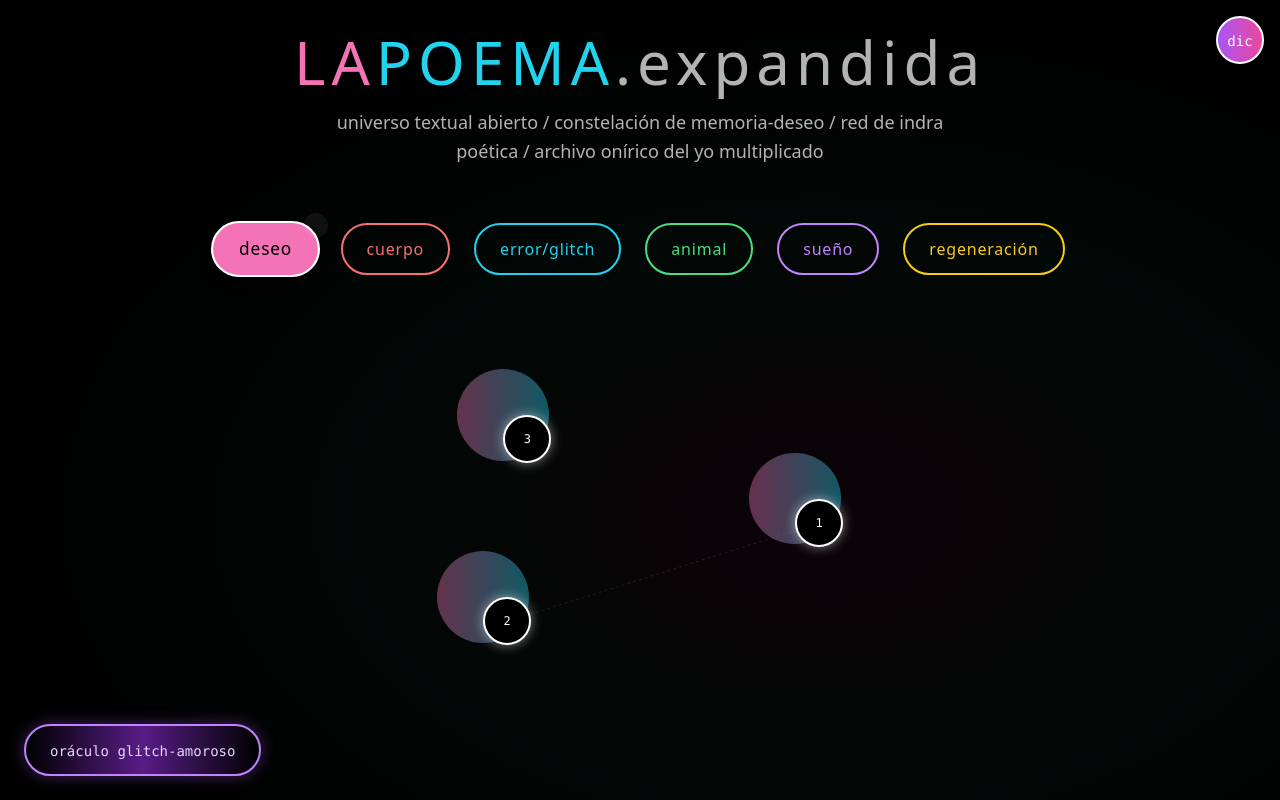
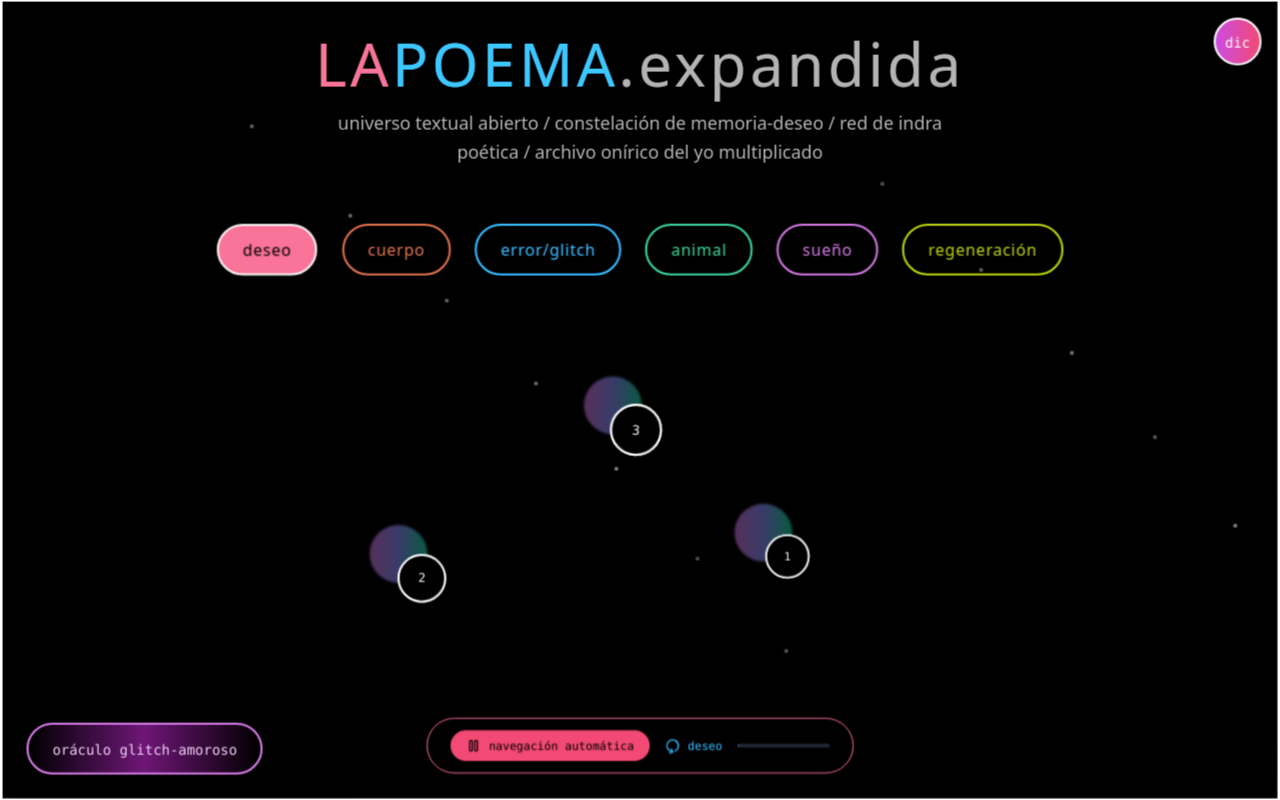
Before and after one commit to SapicaSar/glitch-dream-aleph-flow, a React (Vite) app: page / in a window 1280 px wide. Built offline with nearby package versions, Linux system fonts and the light colour scheme.

Commit message:
Enhance poem navigation and interactivity
Implement infinite poem navigation and improve the interactive experience.

```diff
--- a/src/components/ConnectionWeb.tsx
+++ b/src/components/ConnectionWeb.tsx
@@ -1,7 +1,29 @@
 
 import React from 'react';
 
-export const ConnectionWeb = ({ fragments, positions, activeNode, pulseIntensity }) => {
+interface Fragment {
+  id: number;
+  text: string;
+  connections: number[];
+}
+
+interface ConnectionWebProps {
+  fragments: Fragment[];
+  positions: Record<number, { x: number; y: number }>;
+  activeNode: number | null;
+  pulseIntensity: number;
+  hoveredNode: number | null;
+  breathingPhase: number;
+}
+
+export const ConnectionWeb = ({
+  fragments,
+  positions,
+  activeNode,
+  pulseIntensity,
+  hoveredNode,
+  breathingPhase
+}: ConnectionWebProps) => {
   const renderConnections = () => {
     const lines = [];
 
@@ -15,6 +37,8 @@ export const ConnectionWeb = ({ fragments, positions, activeNode, pulseIntensity
 
         if (toPos && toFragment) {
           const isHighlighted = activeNode === fragment.id || activeNode === connectionId;
+          const isHovered = hoveredNode === fragment.id || hoveredNode === connectionId;
+          const intensity = isHighlighted ? 1 : isHovered ? 0.7 : 0.3;
 
           lines.push(
             <line
@@ -23,12 +47,14 @@ export const ConnectionWeb = ({ fragments, positions, activeNode, pulseIntensity
               y1={`${fromPos.y}%`}
               x2={`${toPos.x}%`}
               y2={`${toPos.y}%`}
-              stroke={isHighlighted ? '#ec4899' : '#ffffff40'}
-              strokeWidth={isHighlighted ? 2 : 1}
-              strokeDasharray={isHighlighted ? '5,3' : '2,4'}
+              stroke={isHighlighted ? '#ec4899' : isHovered ? '#06b6d4' : '#ffffff40'}
+              strokeWidth={isHighlighted ? 3 : isHovered ? 2 : 1}
+              strokeDasharray={isHighlighted ? '8,4' : isHovered ? '5,3' : '2,4'}
               className="transition-all duration-500"
               style={{
-                opacity: isHighlighted ? pulseIntensity : 0.3,
+                opacity: intensity * pulseIntensity,
+                filter: `drop-shadow(0 0 ${intensity * 5}px currentColor)`,
+                strokeDashoffset: Math.sin(breathingPhase) * 10,
               }}
             />
           );
@@ -42,15 +68,22 @@ export const ConnectionWeb = ({ fragments, positions, activeNode, pulseIntensity
   return (
     <svg className="absolute inset-0 w-full h-full pointer-events-none">
       <defs>
-        <filter id="glow">
+        <filter id="connectionGlow">
           <feGaussianBlur stdDeviation="3" result="coloredBlur"/>
           <feMerge>
             <feMergeNode in="coloredBlur"/>
             <feMergeNode in="SourceGraphic"/>
           </feMerge>
         </filter>
+        <filter id="pulseFilter">
+          <feGaussianBlur stdDeviation={Math.sin(breathingPhase) * 2 + 1} result="blur"/>
+          <feMerge>
+            <feMergeNode in="blur"/>
+            <feMergeNode in="SourceGraphic"/>
+          </feMerge>
+        </filter>
       </defs>
-      <g filter="url(#glow)">
+      <g filter="url(#connectionGlow)">
         {renderConnections()}
       </g>
     </svg>
--- a/src/components/ConstellationMap.tsx
+++ b/src/components/ConstellationMap.tsx
@@ -36,28 +36,45 @@ const poemFragments = {
   ]
 };
 
-export const ConstellationMap = ({ currentState, pulseIntensity, isGlitching }) => {
-  const [activeNode, setActiveNode] = useState(null);
-  const [nodePositions, setNodePositions] = useState({});
+interface ConstellationMapProps {
+  currentState: string;
+  pulseIntensity: number;
+  isGlitching: boolean;
+  mousePos: { x: number; y: number };
+  breathingPhase: number;
+}
+
+export const ConstellationMap = ({ currentState, pulseIntensity, isGlitching, mousePos, breathingPhase }: ConstellationMapProps) => {
+  const [activeNode, setActiveNode] = useState<number | null>(null);
+  const [nodePositions, setNodePositions] = useState<Record<number, { x: number; y: number }>>({});
+  const [hoveredNode, setHoveredNode] = useState<number | null>(null);
 
   useEffect(() => {
-    // Generar posiciones orgánicas para los nodos
-    const fragments = poemFragments[currentState] || [];
-    const positions = {};
+    // Generar posiciones orgánicas que respiran
+    const fragments = poemFragments[currentState as keyof typeof poemFragments] || [];
+    const positions: Record<number, { x: number; y: number }> = {};
 
     fragments.forEach((fragment, index) => {
-      const angle = (index / fragments.length) * 2 * Math.PI;
-      const radius = 200 + Math.sin(index * 1.3) * 100;
+      const angle = (index / fragments.length) * 2 * Math.PI + breathingPhase * 0.1;
+      const radius = 200 + Math.sin(index * 1.3) * 100 + Math.sin(breathingPhase) * 20;
+
+      // Respuesta sutil al cursor
+      const mouseInfluence = 0.1;
+      const distanceFromMouse = Math.sqrt(
+        Math.pow(mousePos.x - 50, 2) + Math.pow(mousePos.y - 50, 2)
+      );
+      const mouseEffect = Math.max(0, 50 - distanceFromMouse) * mouseInfluence;
+
       positions[fragment.id] = {
-        x: 50 + Math.cos(angle) * radius / 10,
-        y: 50 + Math.sin(angle) * radius / 10
+        x: 50 + Math.cos(angle) * (radius + mouseEffect) / 10,
+        y: 50 + Math.sin(angle) * (radius + mouseEffect) / 10
       };
     });
 
     setNodePositions(positions);
-  }, [currentState]);
+  }, [currentState, breathingPhase, mousePos]);
 
-  const currentFragments = poemFragments[currentState] || [];
+  const currentFragments = poemFragments[currentState as keyof typeof poemFragments] || [];
 
   return (
     <div className="relative w-full h-96 mx-auto max-w-4xl">
@@ -67,6 +84,8 @@ export const ConstellationMap = ({ currentState, pulseIntensity, isGlitching })
         positions={nodePositions}
         activeNode={activeNode}
         pulseIntensity={pulseIntensity}
+        hoveredNode={hoveredNode}
+        breathingPhase={breathingPhase}
       />
 
       {/* Nodos de poemas */}
@@ -76,17 +95,27 @@ export const ConstellationMap = ({ currentState, pulseIntensity, isGlitching })
           fragment={fragment}
           position={nodePositions[fragment.id]}
           isActive={activeNode === fragment.id}
+          isHovered={hoveredNode === fragment.id}
           onClick={() => setActiveNode(activeNode === fragment.id ? null : fragment.id)}
+          onHover={() => setHoveredNode(fragment.id)}
+          onLeave={() => setHoveredNode(null)}
           pulseIntensity={pulseIntensity}
           isGlitching={isGlitching}
+          breathingPhase={breathingPhase}
         />
       ))}
 
       {/* Panel de lectura expandida */}
       {activeNode && (
-        <div className="absolute top-full left-0 right-0 mt-8 p-6 bg-black bg-opacity-90 border border-pink-400 rounded-lg backdrop-blur-sm">
+        <div
+          className="absolute top-full left-0 right-0 mt-8 p-6 bg-black bg-opacity-90 border border-pink-400 rounded-lg backdrop-blur-sm transition-all duration-500"
+          style={{
+            transform: `scale(${1 + Math.sin(breathingPhase) * 0.02})`,
+            boxShadow: `0 0 ${pulseIntensity * 25}px rgba(255, 50, 150, 0.3)`
+          }}
+        >
           <div className="text-center">
-            <div className="text-2xl mb-4 leading-relaxed">
+            <div className="text-2xl mb-4 leading-relaxed animate-pulse">
               {currentFragments.find(f => f.id === activeNode)?.text}
             </div>
             <div className="text-sm opacity-70">
--- a/src/components/PoemNode.tsx
+++ b/src/components/PoemNode.tsx
@@ -1,57 +1,114 @@
 
 import React from 'react';
 
-export const PoemNode = ({ fragment, position, isActive, onClick, pulseIntensity, isGlitching }) => {
+interface Fragment {
+  id: number;
+  text: string;
+  connections: number[];
+}
+
+interface PoemNodeProps {
+  fragment: Fragment;
+  position: { x: number; y: number } | undefined;
+  isActive: boolean;
+  isHovered: boolean;
+  onClick: () => void;
+  onHover: () => void;
+  onLeave: () => void;
+  pulseIntensity: number;
+  isGlitching: boolean;
+  breathingPhase: number;
+}
+
+export const PoemNode = ({
+  fragment,
+  position,
+  isActive,
+  isHovered,
+  onClick,
+  onHover,
+  onLeave,
+  pulseIntensity,
+  isGlitching,
+  breathingPhase
+}: PoemNodeProps) => {
   if (!position) return null;
+
+  const nodeScale = isActive ? 1.4 : isHovered ? 1.2 : 1;
+  const auraSize = 60 + pulseIntensity * 40 + (isHovered ? 20 : 0);
 
   return (
     <div
       className={`
-        absolute cursor-pointer transition-all duration-500 transform
-        ${isActive ? 'scale-125 z-20' : 'hover:scale-110 z-10'}
+        absolute cursor-pointer transition-all duration-500 transform z-10
+        ${isActive ? 'z-20' : isHovered ? 'z-15' : 'z-10'}
         ${isGlitching ? 'animate-bounce' : ''}
       `}
       style={{
         left: `${position.x}%`,
         top: `${position.y}%`,
-        transform: `translate(-50%, -50%) scale(${isActive ? 1.25 : 1})`,
+        transform: `translate(-50%, -50%) scale(${nodeScale}) rotate(${Math.sin(breathingPhase + fragment.id) * 2}deg)`,
       }}
       onClick={onClick}
+      onMouseEnter={onHover}
+      onMouseLeave={onLeave}
     >
-      {/* Aura pulsante */}
+      {/* Aura pulsante fantasmática */}
       <div
-        className="absolute inset-0 rounded-full bg-gradient-to-r from-pink-400 to-cyan-400 opacity-30 animate-pulse"
+        className="absolute inset-0 rounded-full bg-gradient-to-r from-pink-400 via-purple-400 to-cyan-400 opacity-30 animate-pulse"
         style={{
-          width: `${60 + pulseIntensity * 40}px`,
-          height: `${60 + pulseIntensity * 40}px`,
-          marginLeft: `${-(30 + pulseIntensity * 20)}px`,
-          marginTop: `${-(30 + pulseIntensity * 20)}px`,
+          width: `${auraSize}px`,
+          height: `${auraSize}px`,
+          marginLeft: `${-auraSize/2}px`,
+          marginTop: `${-auraSize/2}px`,
+          filter: `blur(${isHovered ? 3 : 1}px) hue-rotate(${Math.sin(breathingPhase) * 60}deg)`,
         }}
       />
+
+      {/* Ondas de energía cuando está activo */}
+      {(isActive || isHovered) && (
+        <div
+          className="absolute inset-0 rounded-full border-2 border-white opacity-50 animate-ping"
+          style={{
+            width: `${auraSize + 20}px`,
+            height: `${auraSize + 20}px`,
+            marginLeft: `${-(auraSize + 20)/2}px`,
+            marginTop: `${-(auraSize + 20)/2}px`,
+          }}
+        />
+      )}
 
       {/* Nodo central */}
       <div
         className={`
           relative w-12 h-12 rounded-full border-2 border-white bg-black
-          flex items-center justify-center text-xs font-mono
-          ${isActive ? 'bg-pink-500 text-black' : 'hover:bg-cyan-500 hover:text-black'}
+          flex items-center justify-center text-xs font-mono transition-all duration-300
+          ${isActive ? 'bg-pink-500 text-black shadow-lg' :
+            isHovered ? 'bg-cyan-500 text-black' :
+            'hover:bg-cyan-500 hover:text-black'}
         `}
         style={{
-          boxShadow: `0 0 ${pulseIntensity * 15}px rgba(255, 255, 255, 0.5)`,
+          boxShadow: `0 0 ${pulseIntensity * 15 + (isHovered ? 10 : 0)}px rgba(255, 255, 255, 0.6)`,
+          transform: `scale(${1 + Math.sin(breathingPhase * 2 + fragment.id) * 0.1})`,
         }}
       >
         {fragment.id}
       </div>
 
-      {/* Texto flotante al hacer hover */}
+      {/* Texto flotante mejorado */}
       <div className={`
         absolute top-full left-1/2 transform -translate-x-1/2 mt-2 px-3 py-2
         bg-black bg-opacity-90 text-white text-xs rounded border border-gray-600
         max-w-xs text-center leading-relaxed pointer-events-none
-        transition-opacity duration-300
-        ${isActive ? 'opacity-100' : 'opacity-0 hover:opacity-100'}
+        transition-all duration-300
+        ${isActive || isHovered ? 'opacity-100 translate-y-0' : 'opacity-0 translate-y-2'}
       `}>
         {fragment.text.split(' / ')[0]}...
+
+        {/* Indicador de conexiones */}
+        <div className="text-pink-400 text-[10px] mt-1">
+          {fragment.connections.length} conexiones
+        </div>
       </div>
     </div>
   );
--- /dev/null
+++ b/src/components/PoemaNavigator.tsx
@@ -0,0 +1,62 @@
+
+import React from 'react';
+import { Play, Pause, RotateCcw } from 'lucide-react';
+
+interface PoemaNavigatorProps {
+  autoNavigate: boolean;
+  onToggleAuto: () => void;
+  currentState: string;
+  breathingPhase: number;
+}
+
+export const PoemaNavigator = ({ autoNavigate, onToggleAuto, currentState, breathingPhase }: PoemaNavigatorProps) => {
+  return (
+    <div className="fixed bottom-6 left-1/2 transform -translate-x-1/2 z-40">
+      <div
+        className="flex items-center gap-4 px-6 py-3 bg-black bg-opacity-80 border border-pink-400 rounded-full backdrop-blur-sm"
+        style={{
+          boxShadow: `0 0 ${Math.sin(breathingPhase) * 15 + 10}px rgba(255, 50, 150, 0.4)`,
+          transform: `scale(${1 + Math.sin(breathingPhase) * 0.05})`
+        }}
+      >
+        {/* Control de autonavegación */}
+        <button
+          onClick={onToggleAuto}
+          className={`
+            flex items-center gap-2 px-4 py-2 rounded-full transition-all duration-500
+            ${autoNavigate
+              ? 'bg-pink-500 text-black hover:bg-pink-400'
+              : 'bg-transparent text-pink-400 border border-pink-400 hover:bg-pink-400 hover:text-black'
+            }
+          `}
+        >
+          {autoNavigate ? <Pause size={16} /> : <Play size={16} />}
+          <span className="text-xs font-mono">
+            {autoNavigate ? 'navegación automática' : 'manual'}
+          </span>
+        </button>
+
+        {/* Indicador de estado actual */}
+        <div className="flex items-center gap-2 text-cyan-400">
+          <RotateCcw
+            size={16}
+            className={autoNavigate ? 'animate-spin' : ''}
+            style={{ animationDuration: '8s' }}
+          />
+          <span className="text-xs font-mono">{currentState}</span>
+        </div>
+
+        {/* Barra de progreso fantasmática */}
+        <div className="w-24 h-1 bg-gray-800 rounded-full overflow-hidden">
+          <div
+            className="h-full bg-gradient-to-r from-pink-400 to-cyan-400 rounded-full transition-all duration-100"
+            style={{
+              width: `${(Math.sin(breathingPhase * 2) + 1) * 50}%`,
+              opacity: autoNavigate ? 0.8 : 0.3
+            }}
+          />
+        </div>
+      </div>
+    </div>
+  );
+};
--- a/src/pages/Index.tsx
+++ b/src/pages/Index.tsx
@@ -5,62 +5,142 @@ import { PoeticOracle } from '../components/PoeticOracle';
 import { RhizomaticNav } from '../components/RhizomaticNav';
 import { GlitchInterface } from '../components/GlitchInterface';
 import { FloatingDictionary } from '../components/FloatingDictionary';
+import { PoemaNavigator } from '../components/PoemaNavigator';
 
 const Index = () => {
   const [currentState, setCurrentState] = useState('deseo');
   const [pulseIntensity, setPulseIntensity] = useState(0.5);
   const [isGlitching, setIsGlitching] = useState(false);
+  const [mousePos, setMousePos] = useState({ x: 50, y: 50 });
+  const [autoNavigate, setAutoNavigate] = useState(true);
+  const [breathingPhase, setBreathingPhase] = useState(0);
 
+  // Autonavegación infinita poemaútica
   useEffect(() => {
-    // Pulso vital del texto
+    if (!autoNavigate) return;
+
+    const states = ['deseo', 'cuerpo', 'error', 'animal', 'sueño', 'regeneracion'];
+    let currentIndex = states.indexOf(currentState);
+
     const interval = setInterval(() => {
-      setPulseIntensity(Math.random() * 0.8 + 0.2);
+      currentIndex = (currentIndex + 1) % states.length;
+      setCurrentState(states[currentIndex]);
+    }, 12000); // Cambio cada 12 segundos - tiempo onírico
+
+    return () => clearInterval(interval);
+  }, [currentState, autoNavigate]);
+
+  // Respiración cósmica del universo textual
+  useEffect(() => {
+    const breathInterval = setInterval(() => {
+      setBreathingPhase(prev => (prev + 0.1) % (Math.PI * 2));
+      setPulseIntensity(0.3 + Math.sin(breathingPhase) * 0.4);
+    }, 100);
+
+    return () => clearInterval(breathInterval);
+  }, [breathingPhase]);
+
+  // Seguimiento fantasmático del cursor
+  useEffect(() => {
+    const handleMouseMove = (e: MouseEvent) => {
+      setMousePos({
+        x: (e.clientX / window.innerWidth) * 100,
+        y: (e.clientY / window.innerHeight) * 100
+      });
+    };
+
+    window.addEventListener('mousemove', handleMouseMove);
+    return () => window.removeEventListener('mousemove', handleMouseMove);
+  }, []);
+
+  // Glitch aleatorio más frecuente y orgánico
+  useEffect(() => {
+    const glitchInterval = setInterval(() => {
+      const glitchProbability = 0.15 + pulseIntensity * 0.1;
+      if (Math.random() < glitchProbability) {
+        setIsGlitching(true);
+        setTimeout(() => setIsGlitching(false), 150 + Math.random() * 300);
+      }
     }, 2000);
 
-    // Glitch aleatorio
-    const glitchInterval = setInterval(() => {
-      if (Math.random() > 0.85) {
-        setIsGlitching(true);
-        setTimeout(() => setIsGlitching(false), 300);
-      }
-    }, 5000);
+    return () => clearInterval(glitchInterval);
+  }, [pulseIntensity]);
 
-    return () => {
-      clearInterval(interval);
-      clearInterval(glitchInterval);
-    };
-  }, []);
+  const handleStateChange = (newState: string) => {
+    setCurrentState(newState);
+    setAutoNavigate(false); // Pausar autonavegación cuando el usuario interviene
+    setTimeout(() => setAutoNavigate(true), 30000); // Reanudar después de 30s
+  };
 
   return (
-    <div className={`min-h-screen bg-black text-white overflow-hidden relative ${isGlitching ? 'animate-pulse' : ''}`}>
-      {/* Fondo de constelación dinámica */}
+    <div
+      className={`min-h-screen bg-black text-white overflow-hidden relative transition-all duration-1000 ${isGlitching ? 'animate-pulse' : ''}`}
+      style={{
+        transform: `scale(${1 + Math.sin(breathingPhase) * 0.02})`,
+        filter: `hue-rotate(${Math.sin(breathingPhase * 0.5) * 30}deg)`,
+      }}
+    >
+      {/* Fondo de constelación dinámica que responde al cursor */}
       <div
-        className="absolute inset-0 opacity-20"
+        className="absolute inset-0 opacity-20 transition-all duration-500"
         style={{
-          background: `radial-gradient(ellipse at ${50 + Math.sin(Date.now() * 0.001) * 20}% ${50 + Math.cos(Date.now() * 0.001) * 20}%,
-                       rgba(255, 50, 150, ${pulseIntensity * 0.3}) 0%,
-                       rgba(50, 255, 200, ${pulseIntensity * 0.2}) 40%,
-                       rgba(0, 0, 0, 0.9) 70%)`
+          background: `radial-gradient(ellipse at ${mousePos.x}% ${mousePos.y}%,
+                       rgba(255, 50, 150, ${pulseIntensity * 0.4}) 0%,
+                       rgba(50, 255, 200, ${pulseIntensity * 0.3}) 30%,
+                       rgba(150, 50, 255, ${pulseIntensity * 0.2}) 60%,
+                       rgba(0, 0, 0, 0.9) 100%)`,
+          transform: `rotate(${Math.sin(breathingPhase) * 2}deg)`,
         }}
       />
 
-      {/* Header Glitch */}
+      {/* Partículas fantasmáticas */}
+      <div className="absolute inset-0 pointer-events-none">
+        {[...Array(12)].map((_, i) => (
+          <div
+            key={i}
+            className="absolute w-1 h-1 bg-white rounded-full opacity-30 animate-pulse"
+            style={{
+              left: `${20 + (i * 7) % 80}%`,
+              top: `${15 + (i * 11) % 70}%`,
+              animationDelay: `${i * 0.3}s`,
+              animationDuration: `${2 + (i % 3)}s`,
+              transform: `translate(${Math.sin(breathingPhase + i) * 10}px, ${Math.cos(breathingPhase + i) * 5}px)`,
+            }}
+          />
+        ))}
+      </div>
+
+      {/* Header Glitch con respiración */}
       <header className="relative z-10 p-8 text-center">
-        <h1 className={`text-6xl font-thin tracking-widest mb-4 ${isGlitching ? 'animate-bounce' : ''}`}>
+        <h1
+          className={`text-6xl font-thin tracking-widest mb-4 transition-all duration-300 ${isGlitching ? 'animate-bounce' : ''}`}
+          style={{
+            textShadow: `0 0 ${pulseIntensity * 20}px rgba(255, 255, 255, 0.5)`,
+            letterSpacing: `${0.1 + Math.sin(breathingPhase) * 0.05}em`,
+          }}
+        >
           <span className="text-pink-400">LA</span>
           <span className="text-cyan-400">POEMA</span>
           <span className="text-white opacity-70">.expandida</span>
         </h1>
-        <p className="text-lg opacity-70 max-w-2xl mx-auto leading-relaxed">
+        <p className="text-lg opacity-70 max-w-2xl mx-auto leading-relaxed transition-opacity duration-500">
           universo textual abierto / constelación de memoria-deseo /
           red de indra poética / archivo onírico del yo multiplicado
         </p>
       </header>
 
+      {/* Navegador Infinito */}
+      <PoemaNavigator
+        autoNavigate={autoNavigate}
+        onToggleAuto={() => setAutoNavigate(!autoNavigate)}
+        currentState={currentState}
+        breathingPhase={breathingPhase}
+      />
+
       {/* Navegación Rizomática */}
       <RhizomaticNav
         currentState={currentState}
-        onStateChange={setCurrentState}
+        onStateChange={handleStateChange}
         pulseIntensity={pulseIntensity}
       />
 
@@ -70,29 +150,40 @@ const Index = () => {
           currentState={currentState}
           pulseIntensity={pulseIntensity}
           isGlitching={isGlitching}
+          mousePos={mousePos}
+          breathingPhase={breathingPhase}
         />
       </main>
 
       {/* Interfaz Glitch Flotante */}
-      <GlitchInterface isActive={isGlitching} />
+      <GlitchInterface
+        isActive={isGlitching}
+        intensity={pulseIntensity}
+      />
 
       {/* Diccionario Poético Flotante */}
-      <FloatingDictionary currentState={currentState} />
+      <FloatingDictionary
+        currentState={currentState}
+        breathingPhase={breathingPhase}
+      />
 
       {/* Oráculo Poético */}
       <PoeticOracle
         currentState={currentState}
         pulseIntensity={pulseIntensity}
+        mousePos={mousePos}
       />
 
       {/* Metadata sensible invisible */}
       <div className="hidden">
         {JSON.stringify({
           timestamp: Date.now(),
-          lunarPhase: Math.floor(Math.random() * 8),
+          lunarPhase: Math.floor(breathingPhase * 4) % 8,
           emotionalResonance: currentState,
           textualPulse: pulseIntensity,
-          readerPresence: 'detected'
+          readerPresence: 'detected',
+          cursorEnergy: Math.sqrt(mousePos.x * mousePos.y),
+          autoNavigation: autoNavigate
         })}
       </div>
     </div>
```
